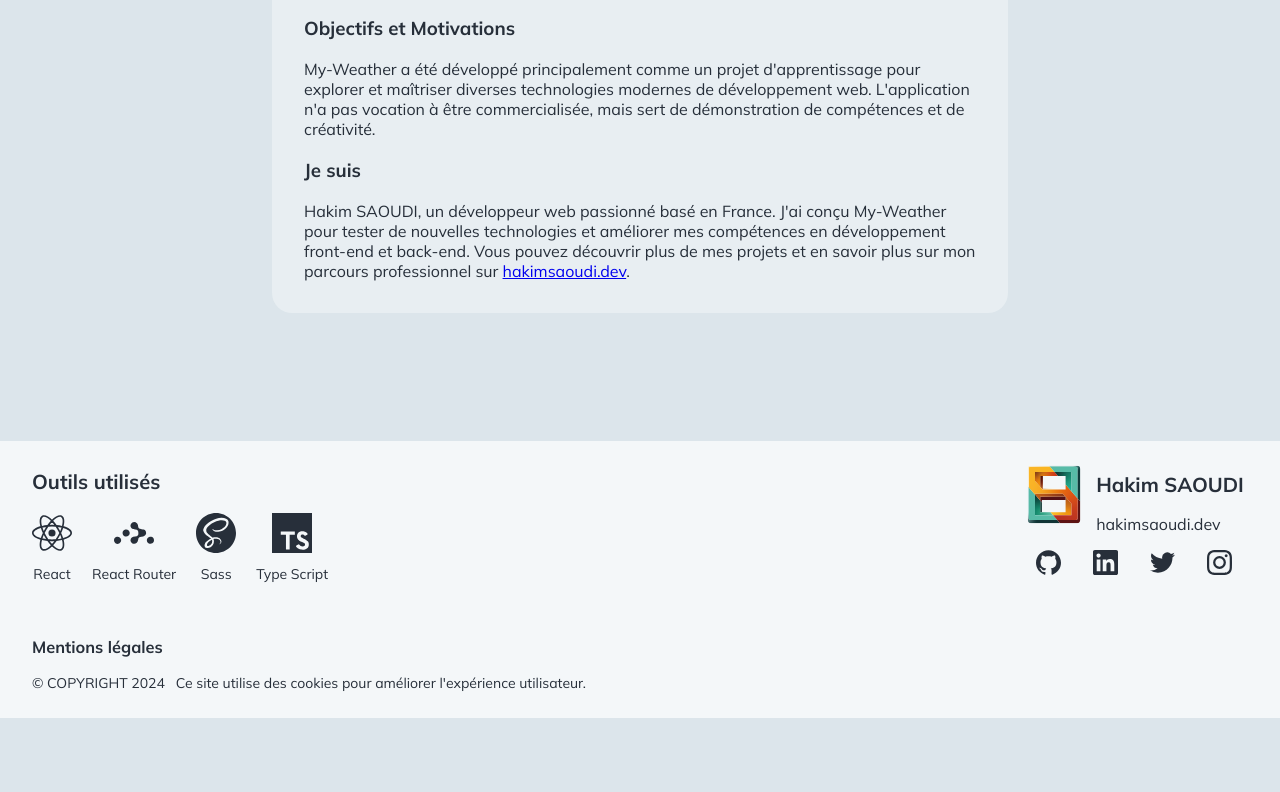
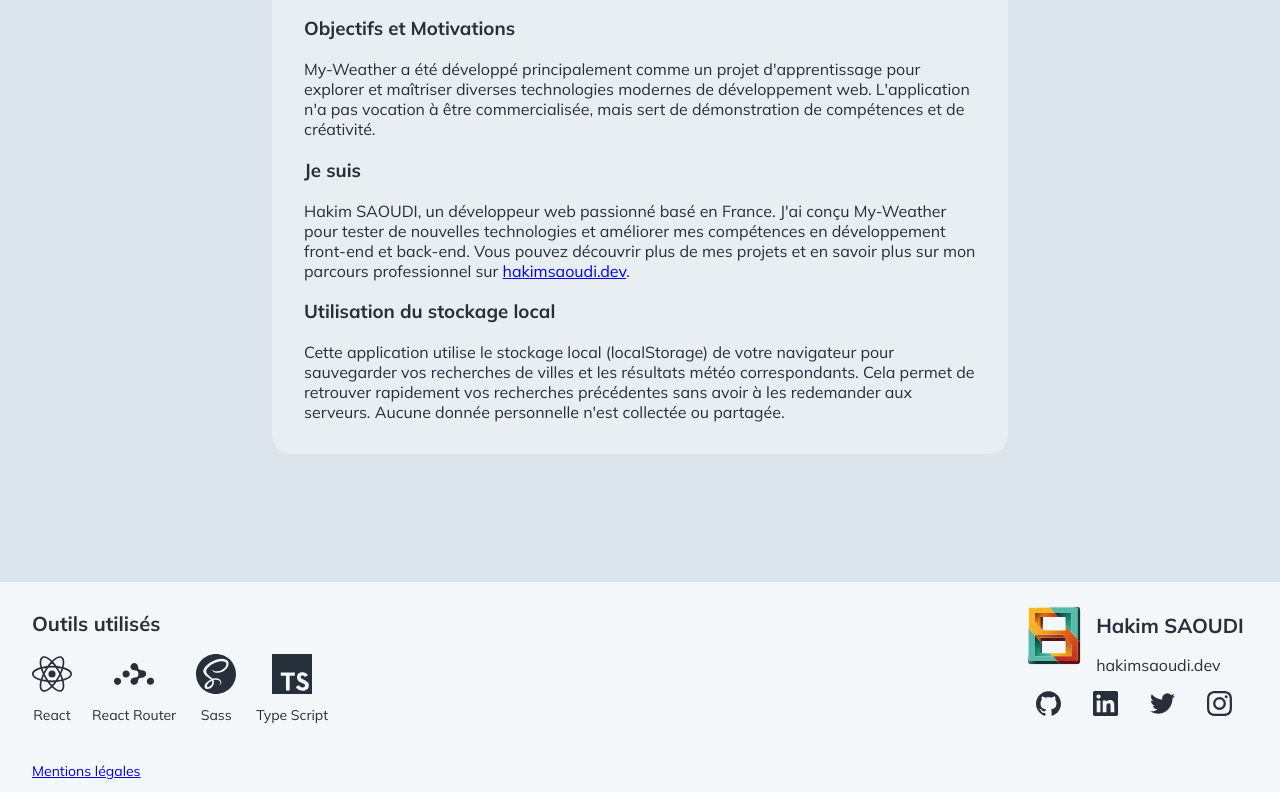
Before and after one commit to saoudi-h/meteo-react-app, a React (Create React App) app: page /about in a window 1280 px wide. Shown: the part 1067-1859 px from the top of the page. Before the commit the page ends 1785 px from the top, so only its background shows below. Built offline with nearby package versions, Linux system fonts and the light colour scheme; no server answers; a web font is replaced by a local one.

Commit message:
chore: Update react-router-hash-link to version 2.4.3

```diff
--- a/package.json
+++ b/package.json
@@ -23,6 +23,7 @@
     "react-helmet-async": "^1.3.0",
     "react-redux": "^8.1.2",
     "react-router-dom": "^6.23.1",
+    "react-router-hash-link": "^2.4.3",
     "react-scripts": "5.0.1",
     "react-toastify": "^9.1.3",
     "react-tooltip": "^5.26.4",
@@ -61,6 +62,7 @@
     "@types/json-schema": "^7.0.15",
     "@types/node-sass": "^4.11.7",
     "@types/react-helmet": "^6.1.11",
+    "@types/react-router-hash-link": "^2.4.9",
     "@typescript-eslint/eslint-plugin": "^5.62.0",
     "eslint": "^8.46.0",
     "eslint-config-prettier": "^9.1.0",
--- a/src/components/footer/Footer.tsx
+++ b/src/components/footer/Footer.tsx
@@ -4,6 +4,7 @@ import ToolDevList from './toolDevList/ToolDevList'
 import AuthorCard from './authorCard/AuthorCard'
 import { useTheme } from '../../contexts/ThemeContext'
 import { classNames } from '../../lib/classnames'
+import { HashLink } from 'react-router-hash-link'
 const Footer: React.FC = () => {
   const { theme } = useTheme()
   return (
@@ -12,11 +13,9 @@ const Footer: React.FC = () => {
         <ToolDevList />
         <AuthorCard />
         <div className="footer-legal">
-          <h3>Mentions légales</h3>
-          <p>
-            © COPYRIGHT {new Date().getFullYear()}&nbsp;&nbsp;&nbsp;Ce site utilise des cookies
-            pour améliorer l'expérience utilisateur.
-          </p>
+          <HashLink smooth to="/about#use-local-storage">
+            Mentions légales
+          </HashLink>
         </div>
       </div>
     </footer>
--- a/src/pages/about/About.tsx
+++ b/src/pages/about/About.tsx
@@ -135,6 +135,14 @@ const About = () => {
               </a>
               .
             </p>
+
+            <h3 id="use-local-storage">Utilisation du stockage local</h3>
+            <p>
+              Cette application utilise le stockage local (localStorage) de votre navigateur pour
+              sauvegarder vos recherches de villes et les résultats météo correspondants. Cela
+              permet de retrouver rapidement vos recherches précédentes sans avoir à les redemander
+              aux serveurs. Aucune donnée personnelle n'est collectée ou partagée.
+            </p>
           </div>
         </section>
       </main>
```
Also changed, not shown: 1 other file (tests, documents, lock files or other folders).
